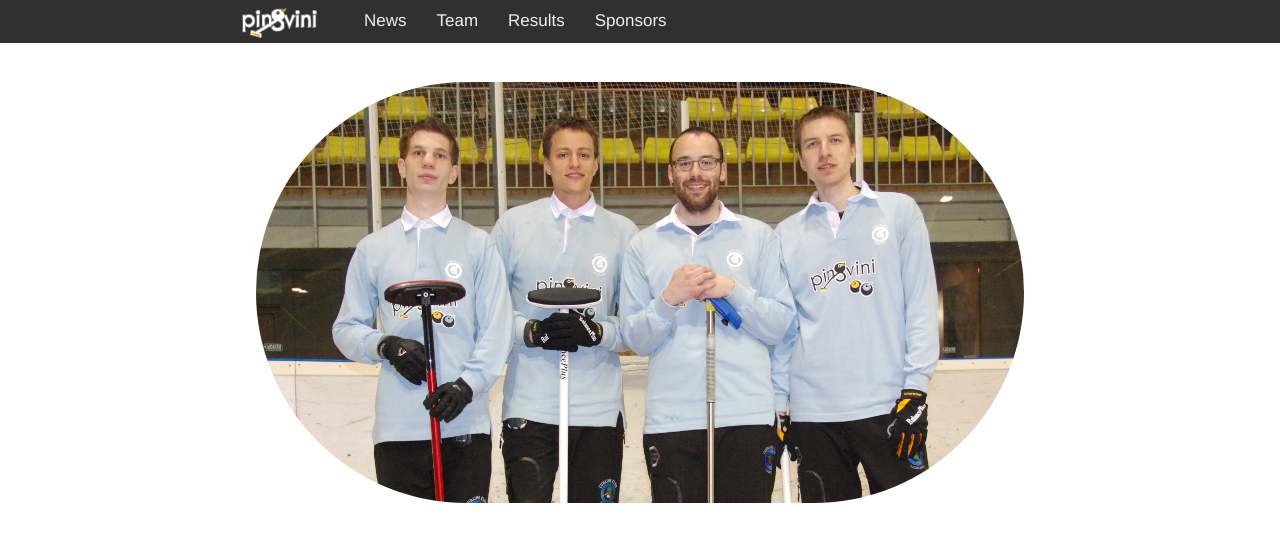
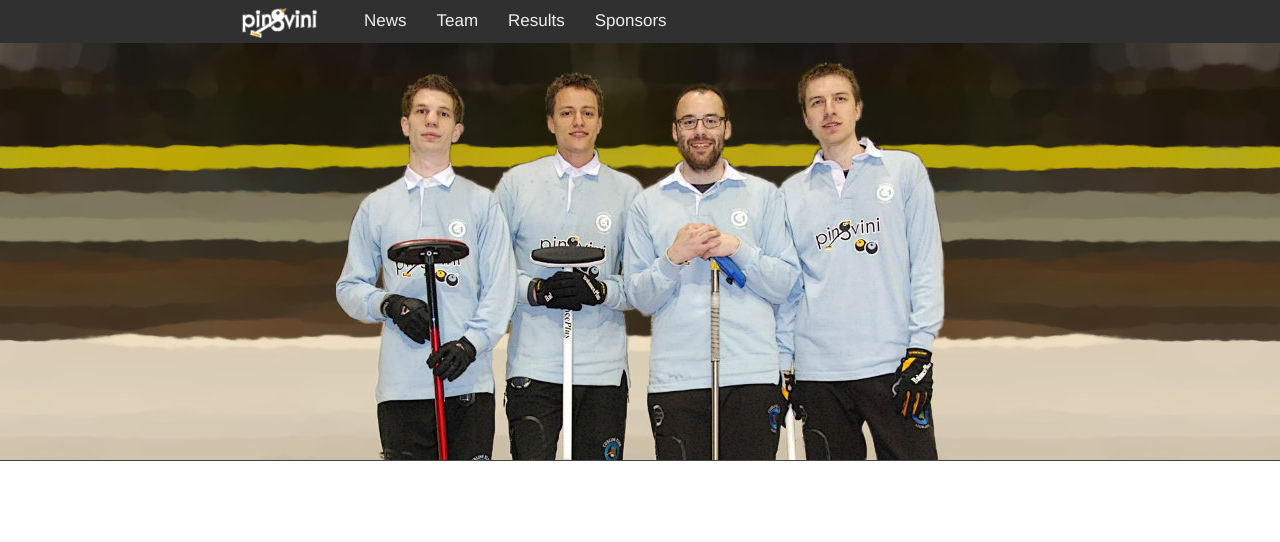
Before and after one commit to pingvini/pingvini.github.io, a Jekyll site: the page built from index.html, in a window 1280 px wide. Shown: the top 542 px of the page. Built offline with Jekyll 4.4.1, drawn with Linux system fonts in a browser that asks for light colours; Markdown is read by kramdown in place of the engine named in the settings; comment, search, counter and statistics services are not loaded.

Commit message:
Added an "infinitely" wide team image on th efirst page.

```diff
--- a/_includes/footer.html
+++ b/_includes/footer.html
@@ -1,5 +1,3 @@
-    </div> <!-- /container -->
-
 <!-- Placed at the end of the document so the pages load faster -->
 <script src="http://code.jquery.com/jquery.min.js"></script>
 <script src="{{ site.baseurl }}/assets/bootstrap/js/bootstrap.min.js"></script>
--- a/_includes/header.html
+++ b/_includes/header.html
@@ -23,4 +23,3 @@
     <div class="navbar-fixed-top container-nav">
       {% include navbar.html %}
     </div>
-    <div class="container-narrow">
--- a/_layouts/default.html
+++ b/_layouts/default.html
@@ -1,3 +1,5 @@
 {% include header.html %}
-{{ content }}
+<div class="container-narrow">
+  {{ content }}
+</div> <!-- /container -->
 {% include footer.html %}
--- /dev/null
+++ b/_layouts/first.html
@@ -0,0 +1,3 @@
+{% include header.html %}
+{{ content }}
+{% include footer.html %}
--- a/assets/css/penguin.css
+++ b/assets/css/penguin.css
@@ -1,5 +1,6 @@
 body {
   padding-top: 50px; /* Account for fixed navbar */
+  min-width: 150px;
 }
 
 h1, h2, h3 {
@@ -10,10 +11,15 @@ h1, h2, h3 {
 .container-narrow {
   margin: 0 auto;
   max-width: 800px;
+  background-color: white;
+  position: relative;
+  z-index: 1;
+  min-height: 318px;
 }
 
 .container-nav {
   width: 100%;
+  min-width: inherit;
   background-color: #303030;
 }
 
@@ -56,6 +62,41 @@ h1, h2, h3 {
   background-color: #424242;
 }
 
+/*Infinite image
+-------------------------------------------------- */
+
+.infinite-image{
+  position: relative;
+  margin-top: -10px;
+}
+.infinite-image > div{
+  width: 100%;
+}
+
+.infinite-image-cover {
+  overflow: hidden;
+  border-bottom: 1px solid #444;
+  position:absolute;
+  z-index: 0;
+}
+
+.infinite-image-inner {
+  display: inline-block;
+  position: relative;
+  right: -50%;
+}
+
+.infinite-image-inner img{
+  position: inherit;
+  left: -50%;
+}
+
+.infinite-image-inner-top{
+  border-bottom: 1px solid #444;
+  position: inherit;
+  z-index: 1;
+}
+
 /* Horizontal description list
 -------------------------------------------------- */
 
--- a/index.html
+++ b/index.html
@@ -1,8 +1,17 @@
 ---
-layout: default
+layout: first
 title: Pingvini
 ---
-
-<div class="text-center">
-	<img src="{{ site.baseurl }}/assets/pic/team.jpg" class="img-responsive img-circle" alt="Pingvini curling team members: Žiga Babič, Marko Harb, Tomaž Toplak, Lan Žagar." vspace=32px>
+<div class="infinite-image">
+  <div class="infinite-image-cover">
+    <div class="infinite-image-inner">
+      <img src="{{ site.baseurl }}/assets/pic/team_back.jpg">
+    </div>
+  </div>
+  <div class="infinite-image-inner-top text-center">
+    <img class="img-responsive" src="{{ site.baseurl }}/assets/pic/team.jpg"
+         alt="Pingvini curling team members: Žiga Babič, Marko Harb, Tomaž Toplak, Lan Žagar.">
+  </div>
 </div>
+<div class="container-narrow">
+</div> <!-- /container -->
```
Also changed, not shown: assets/pic/team.jpg, assets/pic/team_back.jpg (added).
